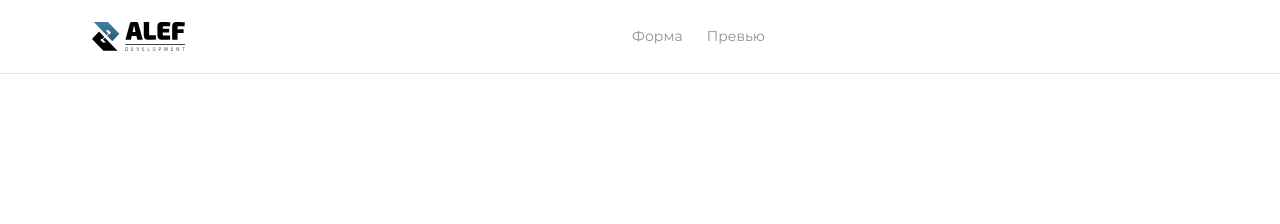
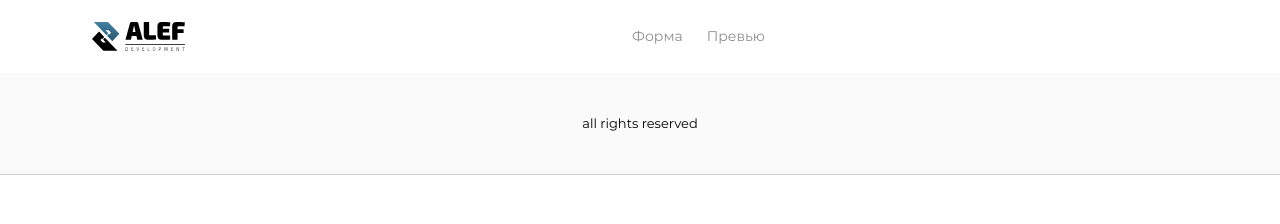
Before and after one commit to ProjectOnGitHub/test-alef, a Vue app: page / in a window 1280 px wide. Shown: the top 224 px of the page. Built offline with nearby package versions, Linux system fonts and the light colour scheme.

Commit message:
style: add style for TheFooter

```diff
--- a/src/components/TheFooter.vue
+++ b/src/components/TheFooter.vue
@@ -1,9 +1,25 @@
 <template>
-  <footer class="footer"></footer>
+  <footer class="footer">
+    <p class="footer__text">All rights reserved</p>
+  </footer>
 </template>
 
 <script>
 export default {};
 </script>
 
-<style lang="scss" scoped></style>
+<style lang="scss" scoped>
+.footer {
+  @include flexible();
+  justify-content: center;
+  box-sizing: border-box;
+  padding: 30px 92px;
+  background-color: $colors-gray-m;
+  box-shadow: $box-shadow;
+
+  &__text {
+    text-transform: lowercase;
+    font-size: 13px;
+  }
+}
+</style>
```
